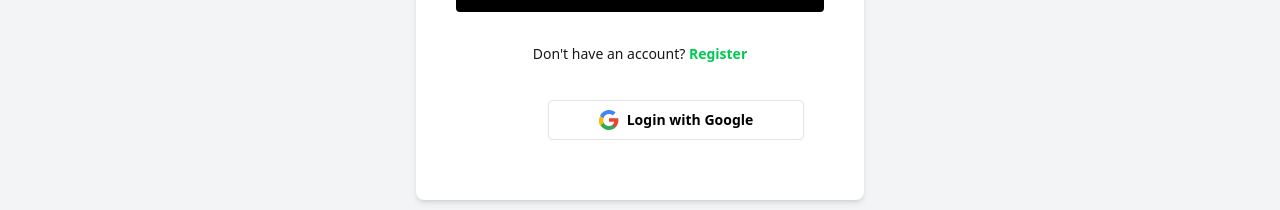
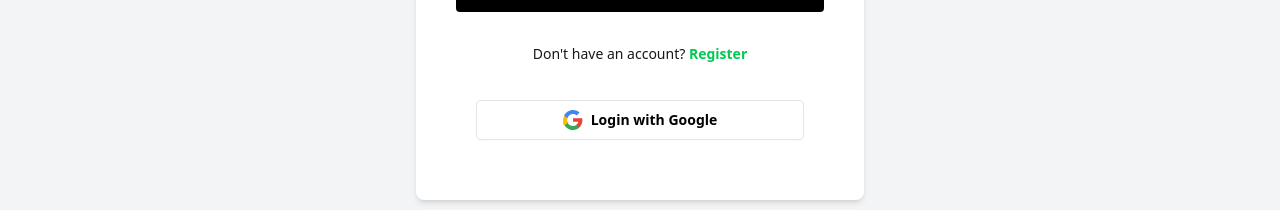
Before and after one commit to azijulhakimbd/HobbyHub-Client, a React (Vite) app: page /login in a window 1280 px wide. Shown: the part 542-752 px from the top of the page. Built offline with nearby package versions, Linux system fonts and the light colour scheme; no server answers.

Commit message:
Login Page design Added

```diff
--- a/src/Pages/Login.jsx
+++ b/src/Pages/Login.jsx
@@ -115,7 +115,7 @@ const Login = () => {
           </form>
 
           {/* Google Login */}
-          <div className="p-5 items-center ml-18">
+          <div className="p-5 items-center">
             <button
               onClick={handleGLogin}
               className="btn bg-white text-black border border-[#e5e5e5] px-4 py-2 rounded w-full mt-4 flex items-center justify-center gap-2"
--- a/src/Pages/Register.jsx
+++ b/src/Pages/Register.jsx
@@ -166,7 +166,7 @@ const Register = () => {
           </form>
 
           {/* Google Login */}
-          <div className="p-5 items-center ml-18">
+          <div className="p-5 items-center">
             <button
               onClick={handleGLogin}
               className="btn bg-white text-black border border-[#e5e5e5] px-4 py-2 rounded w-full mt-4 flex items-center justify-center gap-2"
```
